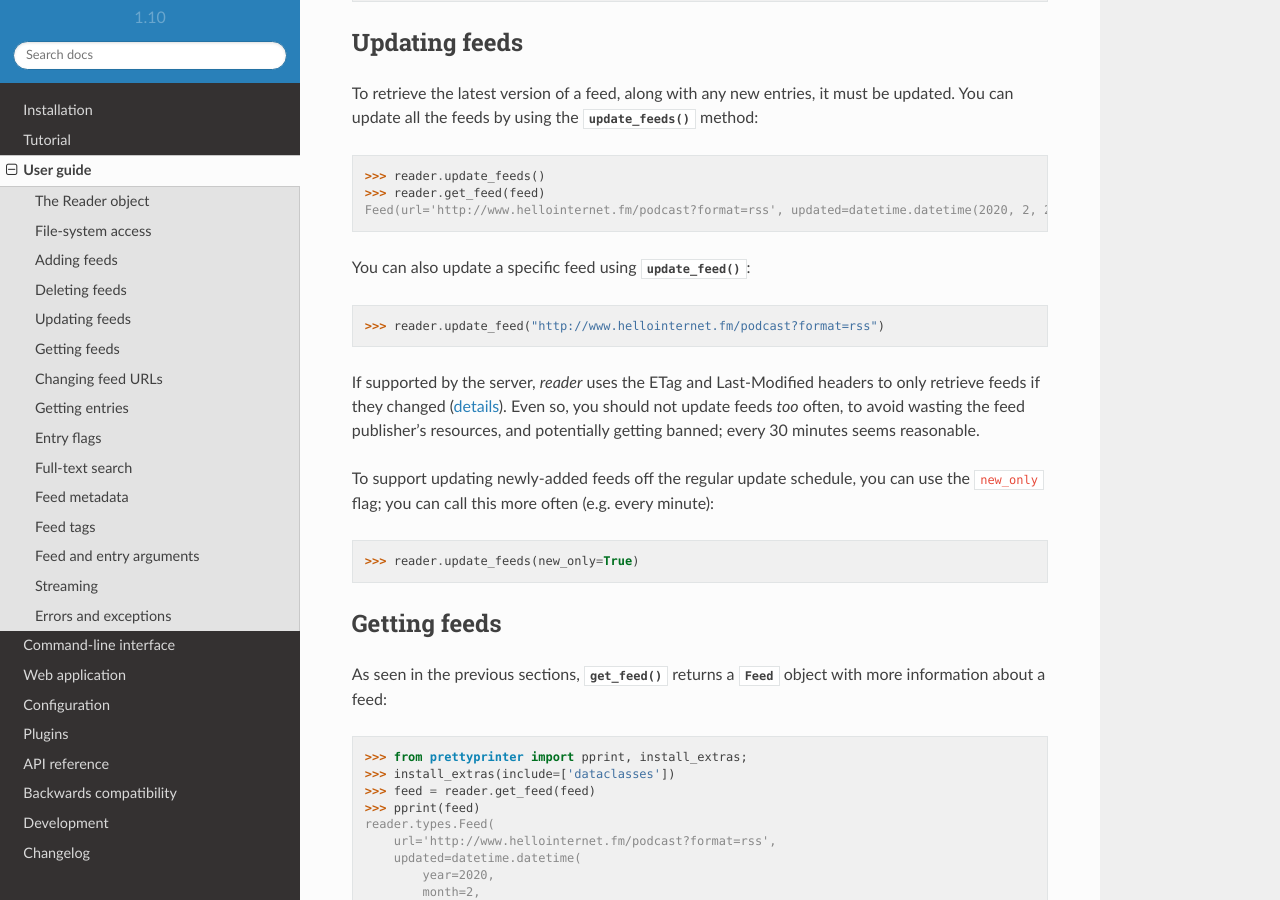
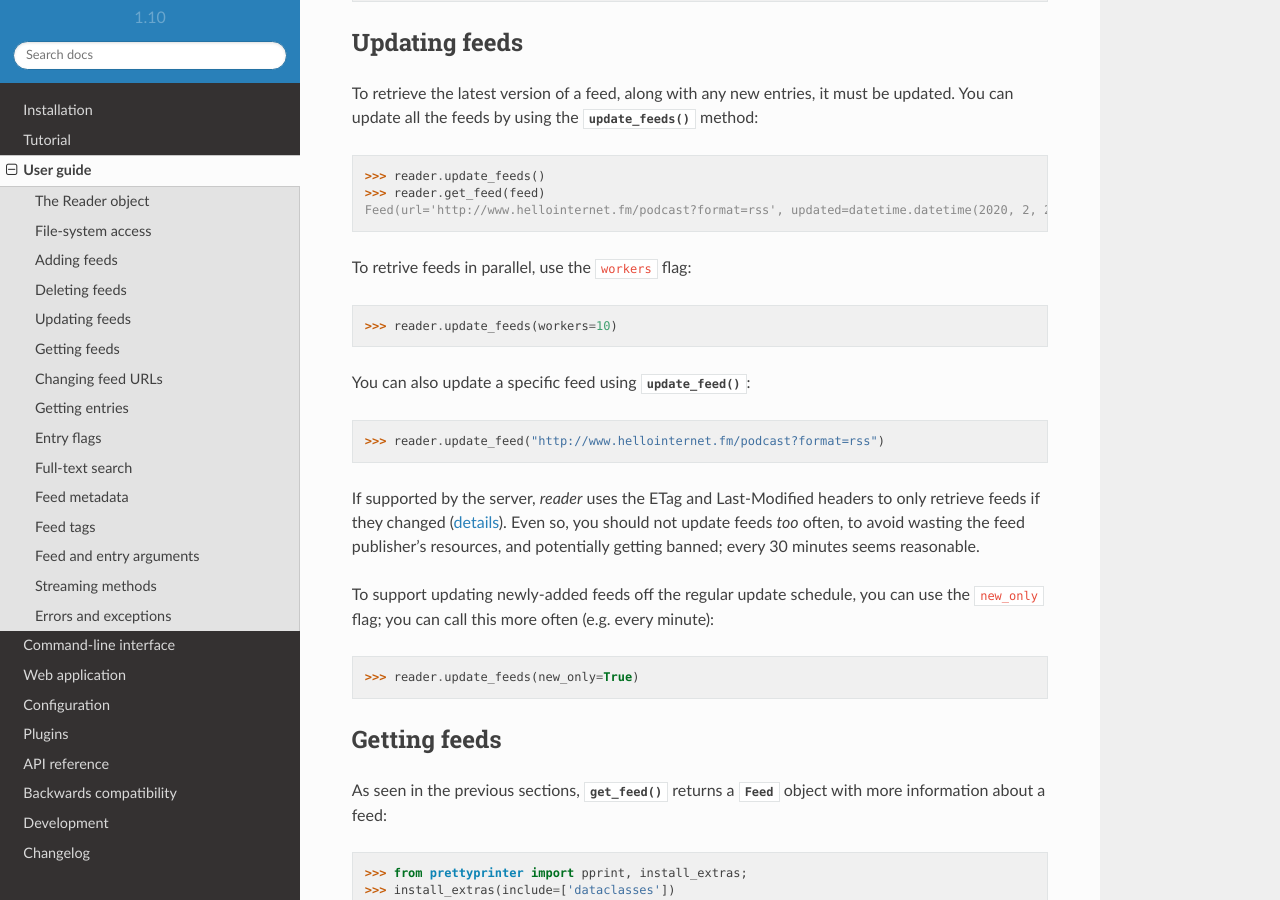
Before and after one commit to Alcides1123/reader, a Sphinx documentation site: the page built from docs/guide.rst, in a window 1280 px wide and 900 px high, scrolled down 2023 px. Built offline with Sphinx 7.4.7 and the Read the Docs theme 2.0.0, drawn with Linux system fonts in a browser that asks for light colours; some of the changed text lies outside the part shown.

Commit message:
Mention workers= in the user guide.
For #194.

```diff
--- a/docs/guide.rst
+++ b/docs/guide.rst
@@ -118,6 +118,12 @@ You can update all the feeds by using the :meth:`~Reader.update_feeds` method::
     >>> reader.update_feeds()
     >>> reader.get_feed(feed)
     Feed(url='http://www.hellointernet.fm/podcast?format=rss', updated=datetime.datetime(2020, 2, 28, 9, 34, 2), title='Hello Internet', ...)
+
+
+To retrive feeds in parallel, use the ``workers`` flag::
+
+    >>> reader.update_feeds(workers=10)
+
 
 You can also update a specific feed using :meth:`~Reader.update_feed`::
 
@@ -366,8 +372,8 @@ or an :class:`Entry` (or :class:`EntrySearchResult`) object.
 
 
 
-Streaming
----------
+Streaming methods
+-----------------
 
 Most methods that return iterables
 (:meth:`~Reader.get_feeds()`, :meth:`~Reader.get_entries()` etc.)
```
